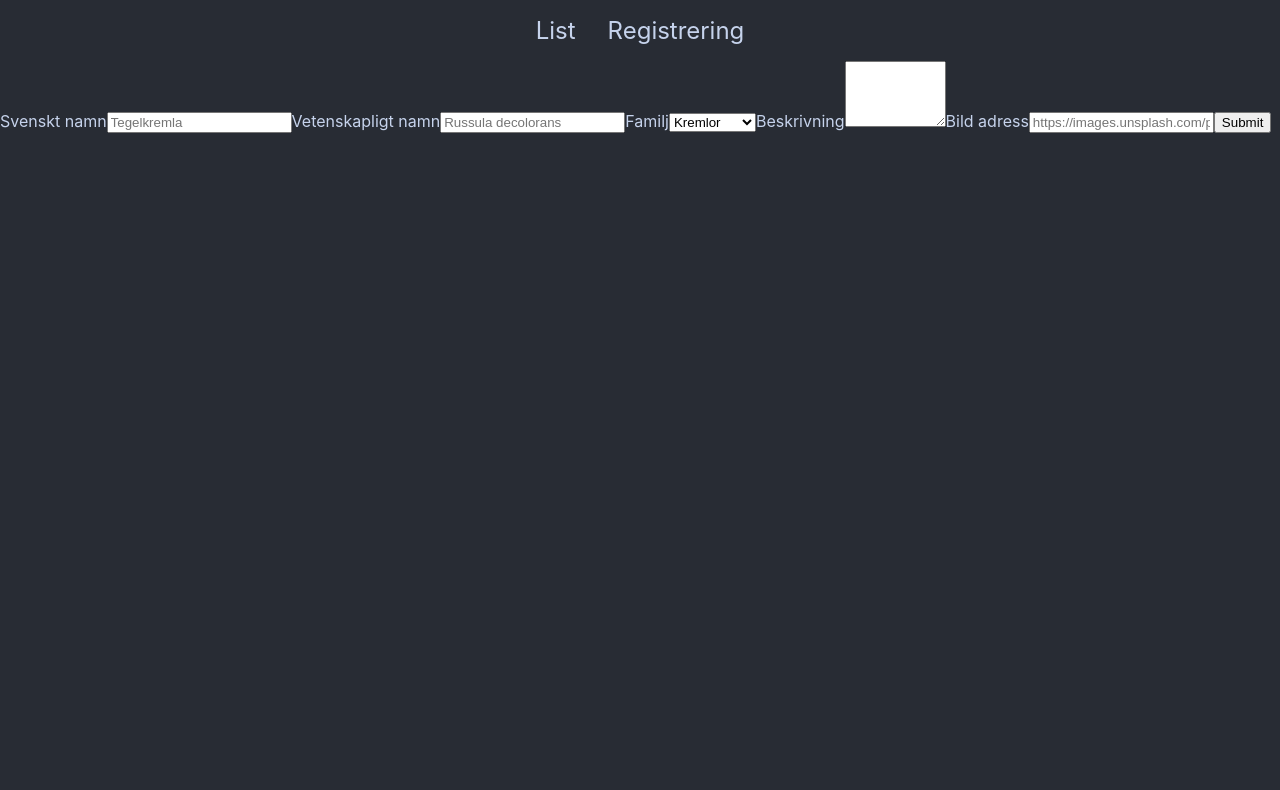
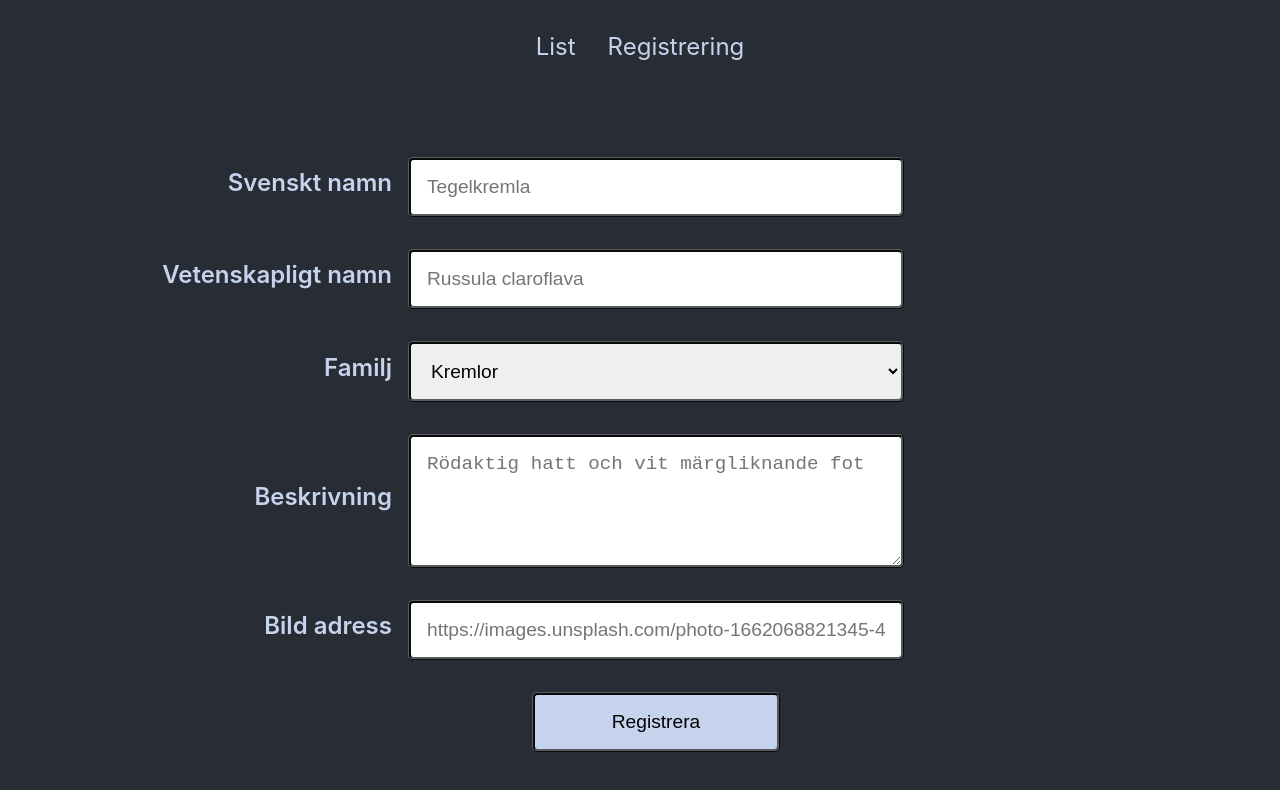
Before and after one commit to TereseBo/IndiviuellUppgiftFrontend3, a React (Create React App) app: page /registration in a window 1280 px wide. Shown: the top 790 px of the page. Built offline with nearby package versions, Linux system fonts and the light colour scheme.

Commit message:
styles and forms finished

```diff
--- a/src/App.scss
+++ b/src/App.scss
@@ -3,6 +3,7 @@
     display: flex;
     flex-direction: row;
     justify-content: center;
+    padding: 1rem;
     a{
         color: inherit;
         text-decoration: none;
--- a/src/Components/Card.js
+++ b/src/Components/Card.js
@@ -14,6 +14,7 @@ function Card({ mushroom, children }) {
                 </div>
                 <div className="text-container-main">
                     <p>{mushroom.description}</p>
+                    <p>{mushroom.rating}</p>
                 </div>
             </div>
             <div className="action-container">
--- a/src/Components/Card.scss
+++ b/src/Components/Card.scss
@@ -9,7 +9,7 @@
     @include card-border;
    color: #282c34;
    background-color: rgb(198, 211, 236);
-
+    max-width: 800px;
     width: 80%;
     height: 15rem;
     display: flex;
--- a/src/Components/FilterMenu.js
+++ b/src/Components/FilterMenu.js
@@ -41,6 +41,33 @@ function FilterMenu({ setFilter, data, filterOptions, filtered, setData }) {
         }
 
     }
+    function sortByRating(){
+        console.log(direction)
+
+        const dataCopy = data.map(item => item)
+        const filterCopy = filtered.map(item => item)
+        if(direction==="desc"){
+        dataCopy.sort(compareFn);
+        filterCopy.sort(compareFn);
+        }
+        else{
+            dataCopy.sort(compareFn).reverse();
+            filterCopy.sort(compareFn).reverse();
+        }
+        function compareFn(a, b) {
+            if (a.rating<b.rating) {
+              return -1;
+            }
+            if (a.rating>b.rating) {
+              return 1;
+            }
+            if(a.rating===b.rating)
+            return 0;
+          }
+
+        setData(dataCopy);
+        setFilter(filterCopy);
+    }
     return (
         <div className="menu-container">
             <ul className="filter-list">
@@ -81,6 +108,11 @@ function FilterMenu({ setFilter, data, filterOptions, filtered, setData }) {
 
                 </li>
             </ul>
+            <ul className="test">
+                <li>
+                    <button onClick={sortByRating}>Sortera efter betyg</button>
+                </li>
+            </ul>
         </div>
     )
 }
--- a/src/Components/FilterMenu.scss
+++ b/src/Components/FilterMenu.scss
@@ -3,7 +3,7 @@
     flex-direction: row;
     justify-content: center;
     align-items: center;
-    height: 150px;
+    height: 200px;
     padding: 1rem;
     box-sizing: border-box;
     gap: 3rem;
--- a/src/Components/FormSection.js
+++ b/src/Components/FormSection.js
@@ -5,14 +5,14 @@ function FormSection(props) {
             return (
                 <div className="form-section">
                     <label htmlFor={props.id} > {props.label}</label>
-                    <textarea id={props.id} value={props.value} onChange={props.onChange} requirered/>
+                    <textarea id={props.id} value={props.value} onChange={props.onChange} placeholder={props.placeholder} requirered="true"/>
                 </div>
             );
         case "radio":
             return (
                 <div className="form-section">
                     <label htmlFor={props.id} > {props.label}</label>
-                    <select id={props.id} value={props.value} onChange={props.onChange} requirered>
+                    <select id={props.id} value={props.value} onChange={props.onChange} placeholder={props.placeholder} requirered="true">
                         <option value="Kremlor">Kremlor</option>
                         <option value="Riskor">Riskor</option>
                         <option value="Kantareller">Kantareller</option>
@@ -23,7 +23,7 @@ function FormSection(props) {
             return (
                 <div className="form-section">
                     <label htmlFor={props.id} > {props.label}</label>
-                    <input type="text" id={props.id} value={props.value} onChange={props.onChange} requirered />
+                    <input type="text" id={props.id} value={props.value} placeholder={props.placeholder} onChange={props.onChange} requirered ="true"/>
                 </div>
             );
         case "submit":
--- a/src/Components/FormSection.scss
+++ b/src/Components/FormSection.scss
@@ -3,9 +3,11 @@
     gap: 1rem;
     padding: 1rem;
     align-items: center;
+    width: 100%;
+    box-sizing: border-box;
     label{
         box-sizing: border-box;
-        width: 30%;
+        width: 25%;
         font-size: 1.5rem;
         line-height: 100%;
         font-weight: 600;
@@ -15,28 +17,26 @@
 
     input, textarea, select{
         box-sizing: border-box;
-        width: 70%;
+        width: 50%;
         font-size: 1.2rem;
         padding: 1rem;
         border: 3px ridge rgb(89, 91, 95);
         border-radius: 5px;
-        &:valid{
-            background-color: rgb(129, 240, 151);
-        }
-        &[value=""]{
-            background-color: rgb(240, 129, 129);
-        }
+
     }
     textarea{
         height: calc(1.2rem * 7);
     }
     &#submit-section{
         label{
+
             visibility: hidden;
         }
         input{
-            width: auto;
-            margin: auto;
+            box-sizing: border-box;
+            width: 25%;
+            margin-left: 12.5%;
+
             padding: 1rem;
             background-color: rgb(198, 211, 236);
         }
--- /dev/null
+++ b/src/Components/MushroomForm.js
@@ -0,0 +1,22 @@
+import FormSection from "./FormSection";
+import "./MushroomForm.scss";
+function MushroomForm({ mushroom, onChange, onSubmit, submitLabel }) {
+
+    if (mushroom) {
+        return (
+            <div className="form-container">
+
+            <form onSubmit={onSubmit} className="update-form">
+                <FormSection type="text" id="name1" label="Svenskt namn" value={mushroom.name1} placeholder="Tegelkremla" onChange={onChange} />
+                <FormSection type="text" id="name2" label="Vetenskapligt namn" value={mushroom.name2} placeholder="Russula claroflava" onChange={onChange} />
+                <FormSection type="radio" id="family" label="Familj" value={mushroom.family} placeholder="Kremla" onChange={onChange} />
+                <FormSection type="textarea" id="description" label="Beskrivning" value={mushroom.description} placeholder="Rödaktig hatt och vit märgliknande fot" onChange={onChange} />
+                <FormSection type="text" id="image" label="Bild adress" value={mushroom.image} placeholder="https://images.unsplash.com/photo-1662068821345-469fd19e2d60?ixlib=rb-4.0.3&ixid=MnwxMjA3fDB8MHxzZWFyY2h8MXx8bGFjdGFyaXVzfGVufDB8fDB8fA%3D%3D&auto=format&fit=crop&w=1000&q=60" onChange={onChange} />
+                <FormSection type="submit" id="submit" label={submitLabel} />
+
+            </form>
+            </div>
+        )
+    }
+}
+export default MushroomForm;
--- /dev/null
+++ b/src/Components/MushroomForm.scss
@@ -0,0 +1,9 @@
+.update-form{
+    padding-top: 3rem;
+    padding-bottom: 3rem;
+
+}
+.form-container{
+    margin: auto;
+    width: 80%;
+}
--- a/src/Pages/Edit.js
+++ b/src/Pages/Edit.js
@@ -1,9 +1,9 @@
 import { useState, useEffect } from "react";
-import { useParams } from "react-router-dom";
-import FormSection from "../Components/FormSection";
-import "./Edit.scss";
+import { useParams, useNavigate } from "react-router-dom";
+import MushroomForm from "../Components/MushroomForm";
 function Edit() {
     const { id } = useParams();
+    const navigate=useNavigate();
     const [mushroom, setMushroom] = useState({
 
             "name1": "name1",
@@ -24,35 +24,26 @@ function Edit() {
     }, [id]);
     async function editData(e) {
         e.preventDefault();
-        console.log(e.currentTarget);
-        let res = await fetch(`http://localhost:3002/mushrooms/${id}`, {
+        let res= await fetch(`http://localhost:3002/mushrooms/${id}`, {
 
             method: "PUT",
             headers: {
-                'content-type': 'application/json'
-            },
+                'content-type': 'application/json'},
             body: JSON.stringify(mushroom)
         });
-        if (res.ok) {
+        if(res.ok) {
             console.log("Edit successful");
-            setMushroom({});
-            e.target.reset();
+            navigate("/");
         }
     }
     function saveChange(e) {
-        setMushroom({ ...mushroom, [e.target.id]: e.target.value });
+        setMushroom({...mushroom, [e.target.id]: e.target.value});
     }
-    if (!mushroom) return null;
-    return (
-        <form onSubmit={editData} className="update-form">
-            <FormSection type="text" id="name1" label="Svenskt namn" value={mushroom.name1} onChange={saveChange} />
-            <FormSection type="text" id="name2" label="Vetenskapligt namn" value={mushroom.name2} onChange={saveChange} />
-            <FormSection type="radio" id="family" label="Familj" value={mushroom.family} onChange={saveChange} />
-            <FormSection type="textarea" id="description" label="Beskrivning" value={mushroom.description} onChange={saveChange} />
-            <FormSection type="text" id="image" label="Bild adress" value={mushroom.image} onChange={saveChange} />
-            <FormSection type="submit" id="submit" label="Uppdatera" onClick={editData} />
+    if(!mushroom) return null;
+    return(
 
-        </form>
+        <MushroomForm mushroom={mushroom} onChange={saveChange} onSubmit={editData} submitLabel="Uppdatera" />
+
     )
 }
 export default Edit;
--- a/src/Pages/Registration.js
+++ b/src/Pages/Registration.js
@@ -1,6 +1,14 @@
 import { useState } from "react";
+import MushroomForm from "../Components/MushroomForm";
 function Registration() {
-    const [mushroom, setMushroom] = useState({});
+    const [mushroom, setMushroom] = useState({
+        name1: "",
+        name2: "",
+        family: "",
+        description: "",
+        image: ""
+
+    });
     async function postData(e) {
         e.preventDefault();
         let res= await fetch("http://localhost:3002/mushrooms", {
@@ -12,7 +20,13 @@ function Registration() {
         });
         if(res.ok) {
             console.log("Post successful");
-            setMushroom({});
+            setMushroom({
+                name1: "",
+                name2: "",
+                family: "",
+                description: "",
+                image: ""
+            });
             e.target.reset();
         }
     }
@@ -20,24 +34,9 @@ function Registration() {
         setMushroom({...mushroom, [e.target.id]: e.target.value});
     }
     return(
-        <form onSubmit={postData} onChange={saveChange}>
-            <label htmlFor="name1">Svenskt namn</label>
-            <input id="name1" type="text" placeholder="Tegelkremla" />
-            <label htmlFor="name2">Vetenskapligt namn</label>
-            <input id="name2" type="text" placeholder="Russula decolorans" />
-            <label htmlFor="family">Familj</label>
-            <select id="family" type="radio" placeholder="Kremlor">
-                <option value="Kremlor">Kremlor</option>
-                <option value="Riskor">Riskor</option>
-                <option value="Kantareller">Kantareller</option>
-                <option value="Soppar">Soppar</option>
-                </select>
-            <label htmlFor="description">Beskrivning</label>
-            <textarea id="description"  rows="4" cols="10"  />
-            <label htmlFor="image">Bild adress</label>
-            <input id="image" type="text" placeholder="https://images.unsplash.com/photo-1665346444351-e85e1248a3e7?ixlib=rb-4.0.3&ixid=MnwxMjA3fDB8MHxwaG90by1wYWdlfHx8fGVufDB8fHx8&auto=format&fit=crop&w=1471&q=80" />
-       <input type="submit" value="Submit" />
-        </form>
+
+        <MushroomForm mushroom={mushroom} onChange={saveChange} onSubmit={postData} submitLabel="Registrera" />
+
     )
 }
 export default Registration;
```
Also changed, not shown: data/db.json (+31 -15 lines). Lines whose indentation alone changed are shown as unchanged.
